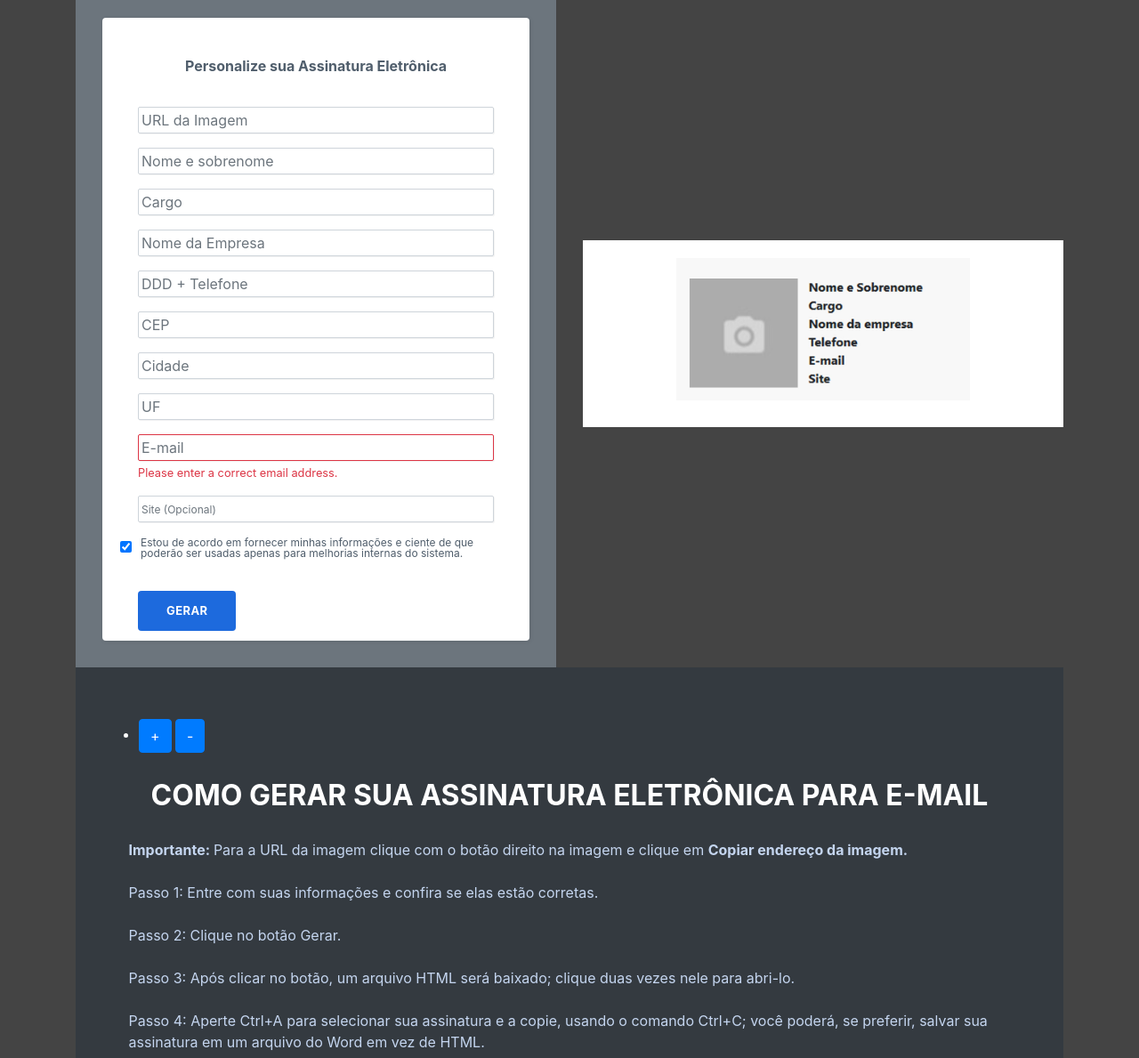
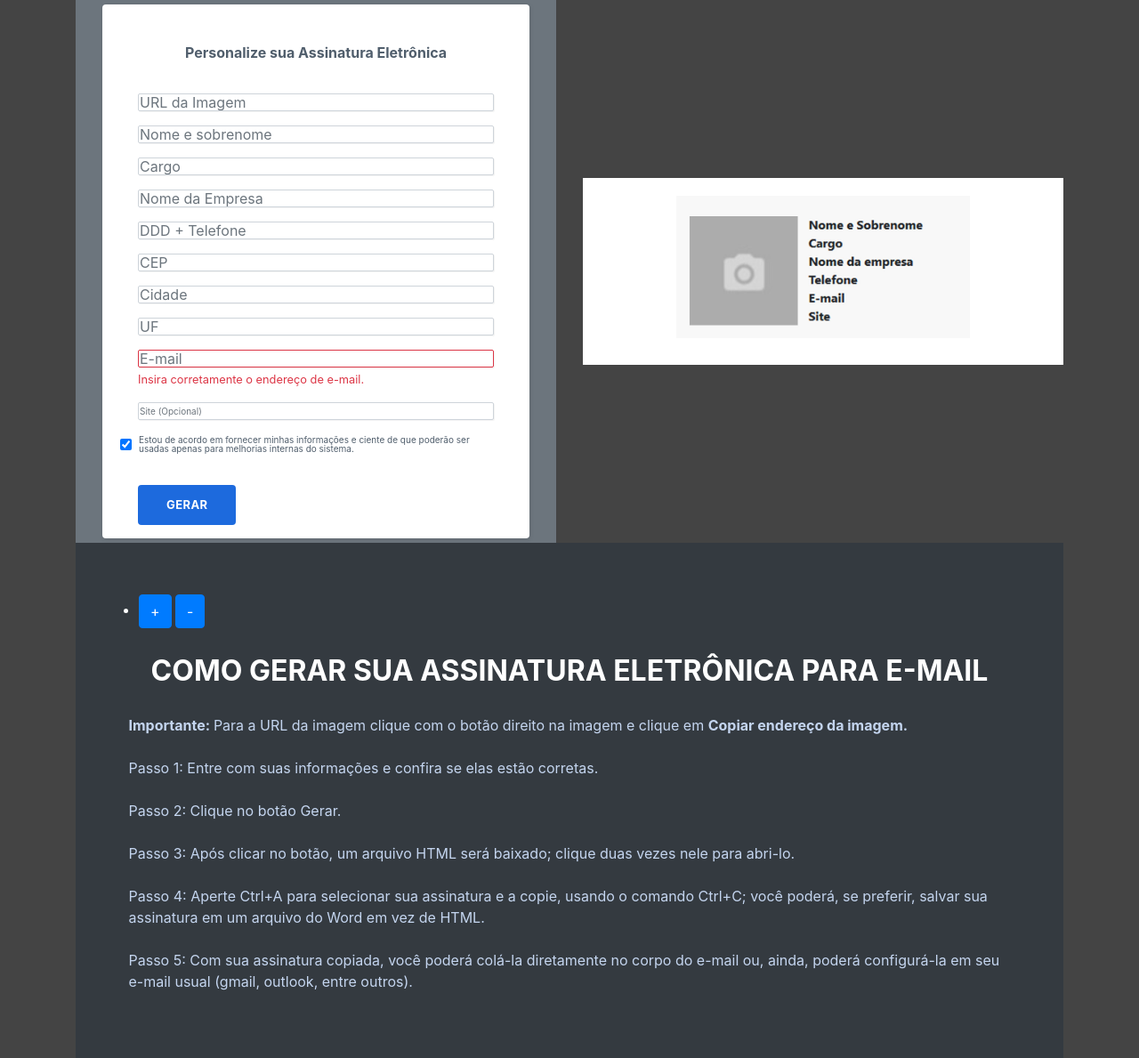
Before and after one commit to alexoliversbra/projetointegrador, a PHP site: page / in a window 1280 px wide. Shown: the part 104-1293 px from the top of the page at 89% size. Run offline with PHP 8.4, Linux system fonts and the light colour scheme; some web fonts are replaced.

Commit message:
ajustes de tamanho no formulario

```diff
--- a/assets/css/Header-Dark.css
+++ b/assets/css/Header-Dark.css
@@ -1,6 +1,6 @@
 .header-dark {
   background:#444;
-  padding-bottom: 80px;
+  padding-bottom: 1rem;
   }
 
 @media (min-width:768px) {
--- a/index.php
+++ b/index.php
@@ -60,46 +60,46 @@
     <div class="container">
             <div class="row">
                 <div class="col-md-6">
-                    <section class="contact-clean" style="height: 750px;padding: 20px 0;background: var(--secondary);">
-                        <form method="post" style="height: 700px;">
+                    <section class="contact-clean" style="height: 610px;padding: 5px 0;background: var(--secondary);">
+                        <form method="post" style="height: 600px;">
                             <h2 class="text-center" style="font-size: 16px;">Personalize sua Assinatura Eletrônica<br></h2>
                             <div class="form-group">
-                                <input class="form-control" type="text" id="url" placeholder="URL da Imagem" style="line-height: 12px;padding: 1px 3px;padding-right: 3px;padding-top: 1px;padding-bottom: 1px;padding-left: 3px;height: 30px;">
+                                <input class="form-control" type="text" id="url" placeholder="URL da Imagem" style="line-height: 10px;padding: 1px 1px;padding-right: 1px;padding-top: 1px;padding-bottom: 1px;padding-left: 1px;height: 20px;">
                             </div>
                             <div class="form-group">
-                                <input class="form-control" type="text" id="nome" placeholder="Nome e sobrenome" style="line-height: 12px;height: 30px;padding: 1px 3px;">
+                                <input class="form-control" type="text" id="username" placeholder="Nome e sobrenome" style="line-height: 10px;height: 20px;padding: 1px 1px;">
                             </div>
                             <div class="form-group">
-                                <input class="form-control" type="text" id="cargo" placeholder="Cargo" style="height: 30px;padding: 1px 3px;line-height: 12px;">
+                                <input class="form-control" type="text" id="cargo" placeholder="Cargo" style="height: 20px;padding: 1px 1px;line-height: 10px;">
                             </div>
                             <div class="form-group">
-                                <input class="form-control" type="text" id="empresa" placeholder="Nome da Empresa" style="height: 30px;padding: 1px 3px;line-height: 12px;">
+                                <input class="form-control" type="text" id="empresa" placeholder="Nome da Empresa" style="height: 20px;padding: 1px 1px;line-height: 10px;">
                             </div>
                             <div class="form-group">
-                                <input class="form-control" type="tel" id="tel" placeholder="DDD + Telefone" style="height: 30px;padding: 1px 3px;line-height: 12px;">
+                                <input class="form-control" type="tel" id="tel" placeholder="DDD + Telefone" style="height: 20px; padding: 1px 1px;line-height: 10px;">
                             </div>
                             <div class="form-group">
-                                <input class="form-control" value="" type="text" id="cep" placeholder="CEP" style="height: 30px;padding: 1px 3px;line-height: 12px;" oninput="pesquisacep(this.value);">
+                                <input class="form-control" value="" type="text" id="cep" placeholder="CEP" style="height: 20px; padding: 1px 1px;line-height: 10px;" oninput="pesquisacep(this.value);">
                             </div>
                             <div class="form-group">
-                                <input class="form-control" type="text" id="cidade" placeholder="Cidade" style="height: 30px;padding: 1px 3px;line-height: 12px;">
+                                <input class="form-control" type="text" id="cidade" placeholder="Cidade" style="height: 20px;padding: 1px 1px;line-height: 10px;">
                             </div>
                             <div class="form-group">
-                                <input class="form-control" type="text" id="uf" placeholder="UF" style="height: 30px;padding: 1px 3px;line-height: 12px;">
+                                <input class="form-control" type="text" id="uf" placeholder="UF" style="height: 20px;padding: 1px 1px;line-height: 10px;">
                             </div>
                             <div class="form-group">
-                                <input class="form-control" type="hidden" id="ibge" placeholder="IBGE" style="height: 30px;padding: 1px 3px;line-height: 12px;">
+                                <input class="form-control" type="hidden" id="ibge" placeholder="IBGE" style="height: 20px;padding: 1px 1px;line-height: 10px;">
                             </div>
                             <div class="form-group">
-                                <input class="form-control is-invalid" type="email" id="email" placeholder="E-mail" style="height: 30px;padding: 1px 3px;line-height: 12px;">
-                                <small class="form-text text-danger">Please enter a correct email address.</small>
+                                <input class="form-control is-invalid" type="email" id="email" placeholder="E-mail" style="height: 20px;padding: 1px 1px;line-height: 10px;">
+                                <small class="form-text text-danger">Insira corretamente o endereço de e-mail.</small>
                             </div>
                             <div class="form-group">
-                                <input class="form-control" type="text" id="site" placeholder="Site (Opcional)" style="height: 30px;padding: 1px 3px;font-size: 12px;line-height: 12px;">
+                                <input class="form-control" type="text" id="site" placeholder="Site (Opcional)" style="height: 20px;padding: 1px 1px;font-size: 10px;line-height: 10px;">
                             </div>
                             <div class="form-group">
                                 <input class="form-check-input" type="checkbox" value="" id="check" checked>
-                                <label class="form-check-label" for="flexCheckChecked" style="height: 30px;padding: 1px 3px;font-size: 12px;line-height: 12px;">
+                                <label class="form-check-label" for="flexCheckChecked" style="height: 20px;padding: 1px 1px;font-size: 10px;line-height: 10px;">
                                     Estou de acordo em fornecer minhas informações e ciente de que poderão ser usadas apenas para melhorias internas do sistema.
                                 </label>
                             </div>
```
Also changed, not shown: assets/js/main.js (line endings or trailing spaces).
